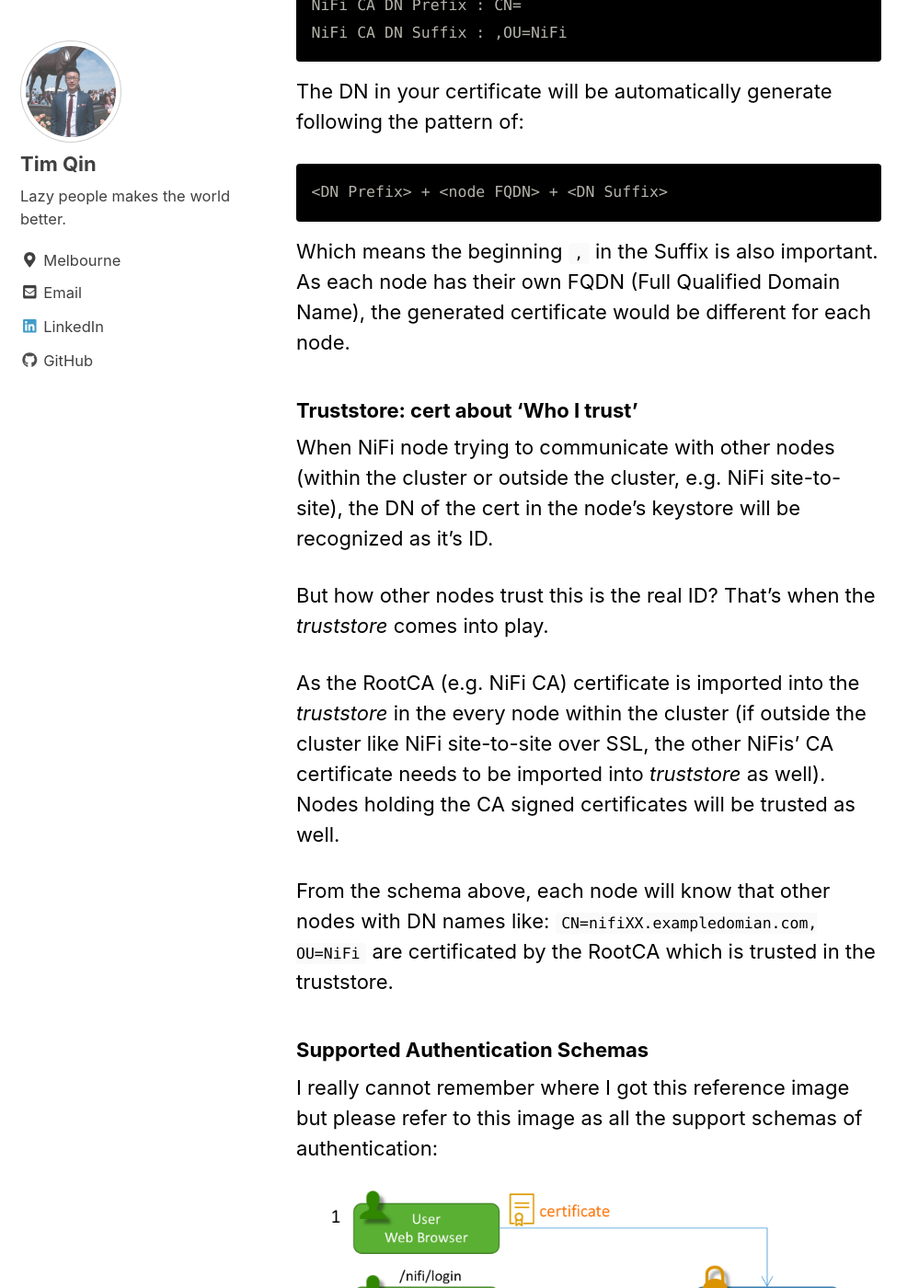
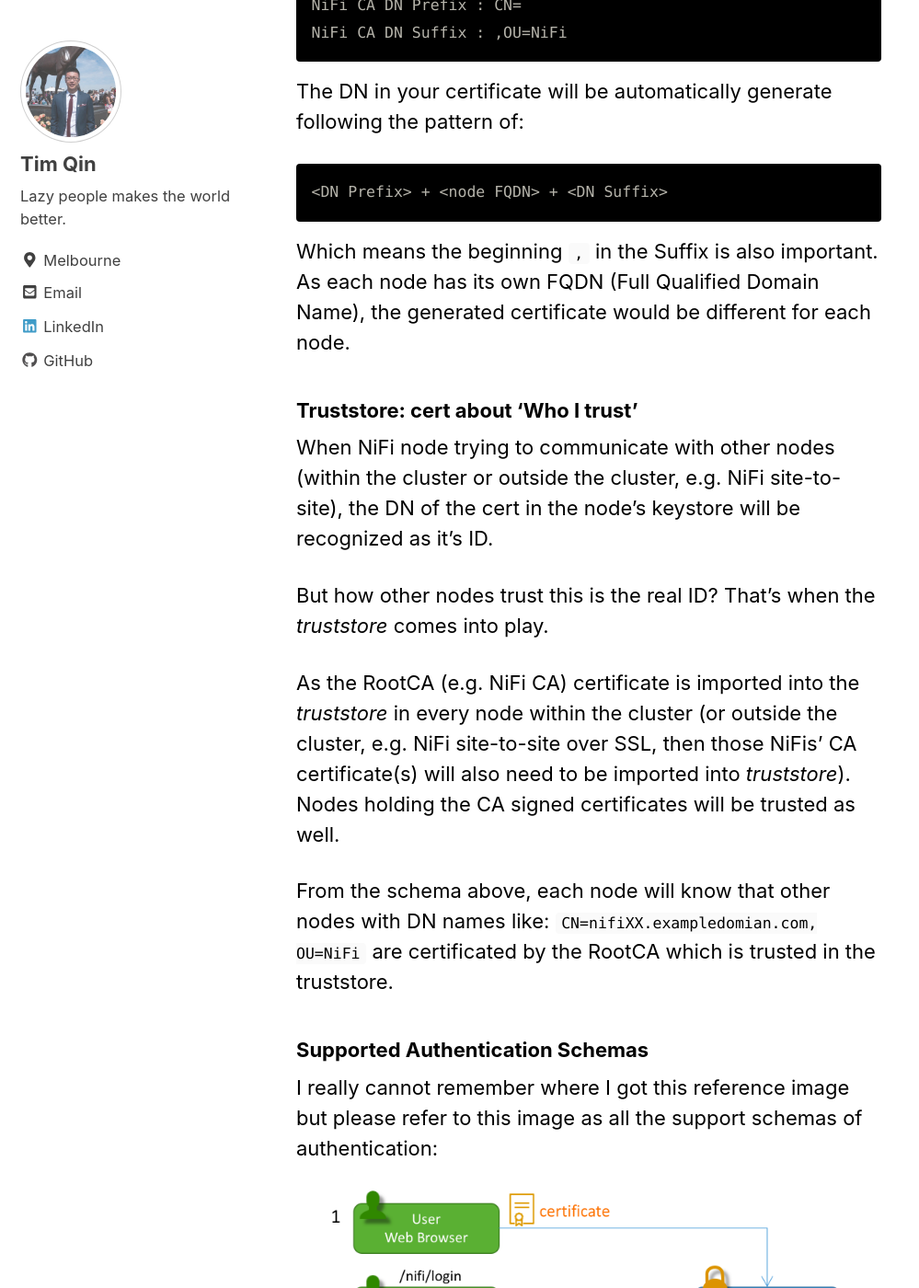
Before and after one commit to timmyraynor/timmyraynor.github.io, a Jekyll site: the page built from _posts/2018-05-17-nifi-ssl-deep-dive.markdown, in a window 1280 px wide and 1400 px high, scrolled down 2795 px. Shown: the whole window at 92% size, without its empty margins (0-999 px from the left). Built offline with Jekyll 4.4.1, drawn with Linux system fonts in a browser that asks for light colours; nearby versions of some CDN libraries; comment, search, counter and statistics services are not loaded.

Commit message:
Fix typo

```diff
--- a/_posts/2018-05-17-nifi-ssl-deep-dive.markdown
+++ b/_posts/2018-05-17-nifi-ssl-deep-dive.markdown
@@ -47,14 +47,14 @@ The DN in your certificate will be automatically generate following the pattern
 
     <DN Prefix> + <node FQDN> + <DN Suffix>
 
-Which means the beginning `,` in the Suffix is also important. As each node has their own FQDN (Full Qualified Domain Name), the generated certificate would be different for each node.
+Which means the beginning `,` in the Suffix is also important. As each node has its own FQDN (Full Qualified Domain Name), the generated certificate would be different for each node.
 
 ### Truststore: cert about 'Who I trust'
 When NiFi node trying to communicate with other nodes (within the cluster or outside the cluster, e.g. NiFi site-to-site), the DN of the cert in the node's keystore will be recognized as it's ID.
 
 But how other nodes trust this is the real ID? That's when the *truststore* comes into play.
 
-As the RootCA (e.g. NiFi CA) certificate is imported into the *truststore* in the every node within the cluster (if outside the cluster like NiFi site-to-site over SSL, the other NiFis' CA certificate needs to be imported into *truststore* as well). Nodes holding the CA signed certificates will be trusted as well.
+As the RootCA (e.g. NiFi CA) certificate is imported into the *truststore* in every node within the cluster (or outside the cluster, e.g. NiFi site-to-site over SSL, then those NiFis' CA certificate(s) will also need to be imported into *truststore*). Nodes holding the CA signed certificates will be trusted as well.
 
 From the schema above, each node will know that other nodes with DN names like: `CN=nifiXX.exampledomian.com, OU=NiFi` are certificated by the RootCA which is trusted in the truststore.
 
```
